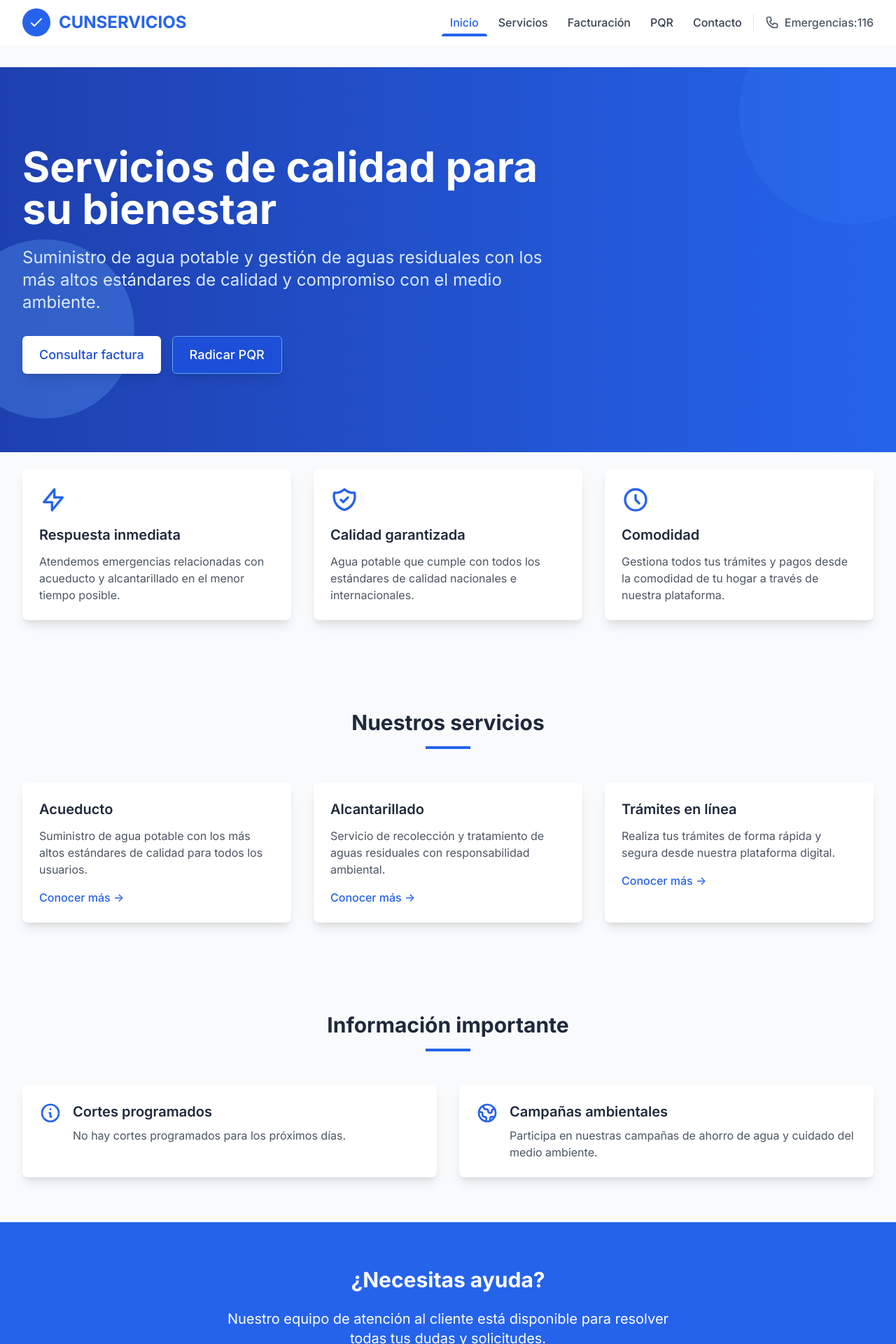
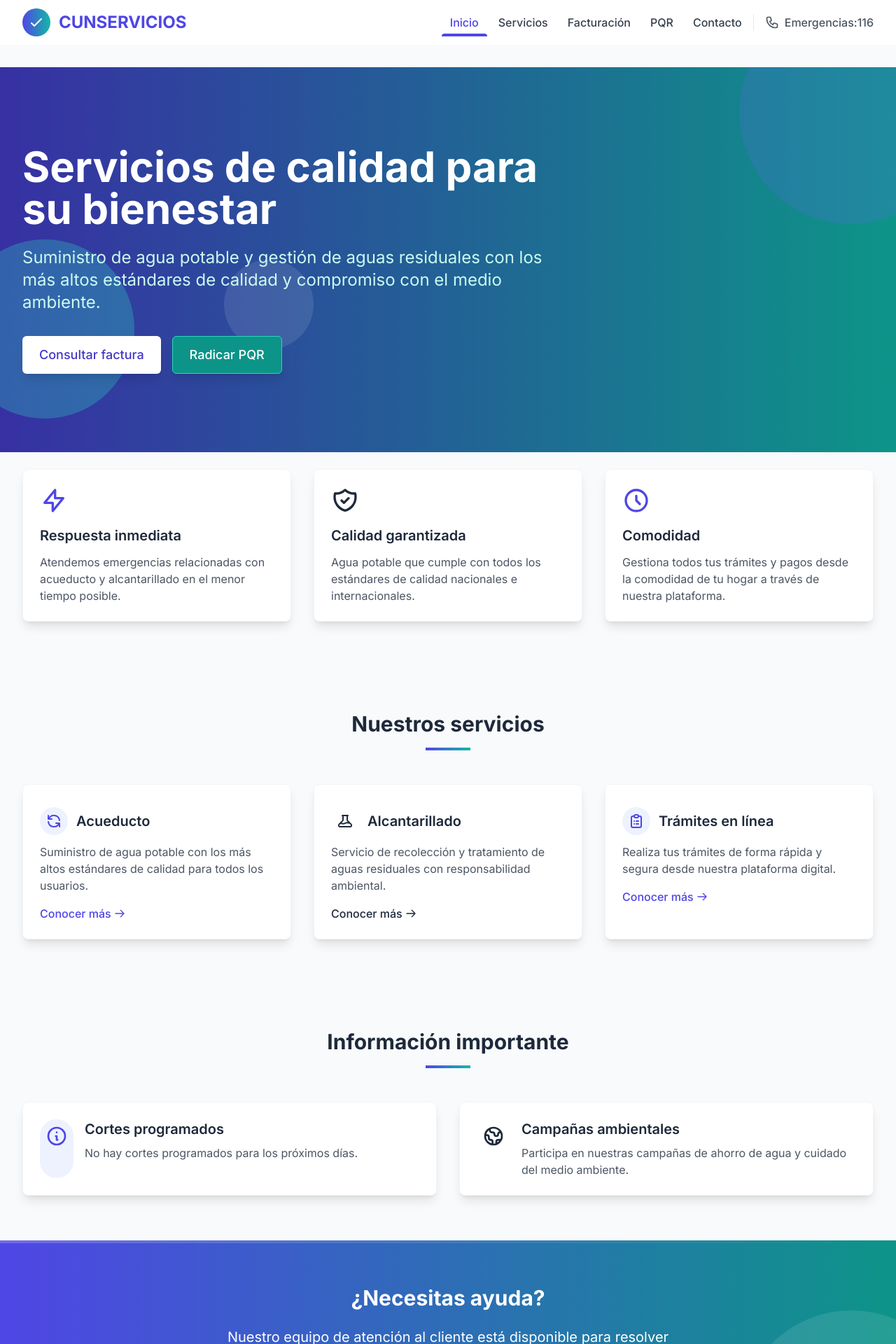
Before and after one commit to JuanLara18/Cunservicios, a React (Create React App) app in the folder frontend/: page / in a window 1280 px wide. Shown: the top 1920 px of the page at 70% size. Built offline with nearby package versions, Linux system fonts and the light colour scheme; no server answers.

Commit message:
heance style

```diff
--- a/frontend/src/components/common/Footer.jsx
+++ b/frontend/src/components/common/Footer.jsx
@@ -3,7 +3,7 @@ import { Link } from "react-router-dom";
 
 const Footer = () => {
   return (
-    <footer className="bg-gray-800 text-white py-12">
+    <footer className="bg-gray-900 text-white py-12">
       <div className="container mx-auto px-4">
         <div className="grid grid-cols-1 md:grid-cols-4 gap-8">
           <div>
--- a/frontend/src/components/common/Header.jsx
+++ b/frontend/src/components/common/Header.jsx
@@ -38,7 +38,7 @@ const Header = () => {
         <div className="flex justify-between items-center">
         <Link to="/" className="flex items-center">
           <div className="flex items-center">
-              <div className="h-10 w-10 rounded-full bg-blue-600 flex items-center justify-center mr-3">
+            <div className="h-10 w-10 rounded-full bg-gradient-to-r from-indigo-600 to-teal-500 flex items-center justify-center mr-3">
               <svg
                 xmlns="http://www.w3.org/2000/svg"
                 className="h-6 w-6 text-white"
@@ -54,7 +54,7 @@ const Header = () => {
                 />
               </svg>
             </div>
-              <span className="text-blue-600 font-bold text-2xl">CUNSERVICIOS</span>
+            <span className="text-indigo-600 font-bold text-2xl">CUNSERVICIOS</span>
           </div>
         </Link>
 
@@ -167,8 +167,8 @@ const NavItem = ({ to, label }) => (
     to={to}
     className={({ isActive }) =>
       isActive
-        ? "relative px-3 py-2 text-blue-600 font-medium after:absolute after:bottom-0 after:left-0 after:right-0 after:h-1 after:bg-blue-600 after:rounded-t-md"
-        : "px-3 py-2 text-gray-700 hover:text-blue-600 font-medium relative after:absolute after:bottom-0 after:left-0 after:right-0 after:h-1 after:bg-transparent hover:after:bg-blue-200 after:rounded-t-md after:transition-colors"
+        ? "relative px-3 py-2 text-indigo-600 font-medium after:absolute after:bottom-0 after:left-0 after:right-0 after:h-1 after:bg-indigo-600 after:rounded-t-md"
+        : "px-3 py-2 text-gray-700 hover:text-indigo-600 font-medium relative after:absolute after:bottom-0 after:left-0 after:right-0 after:h-1 after:bg-transparent hover:after:bg-indigo-200 after:rounded-t-md after:transition-colors"
     }
     end={to === "/"}
   >
@@ -182,8 +182,8 @@ const MobileNavItem = ({ to, label, onClick }) => (
     to={to}
     className={({ isActive }) =>
       isActive
-        ? "text-blue-600 font-medium py-2 px-2 bg-blue-50 rounded-md"
-        : "text-gray-700 hover:text-blue-600 py-2 px-2 hover:bg-gray-100 rounded-md"
+        ? "text-indigo-600 font-medium py-2 px-2 bg-indigo-50 rounded-md"
+        : "text-gray-700 hover:text-indigo-600 py-2 px-2 hover:bg-gray-100 rounded-md"
     }
     onClick={onClick}
     end={to === "/"}
--- a/frontend/src/pages/Home.jsx
+++ b/frontend/src/pages/Home.jsx
@@ -5,29 +5,30 @@ const Home = () => {
   return (
     <div>
       {/* Hero Section */}
-      <section className="relative bg-gradient-to-r from-blue-800 to-blue-600 text-white py-20 md:py-28 overflow-hidden">
+      <section className="relative bg-gradient-to-r from-indigo-800 to-teal-600 text-white py-20 md:py-28 overflow-hidden">
         {/* Formas decorativas en el fondo */}
-        <div className="absolute -top-24 -right-24 w-80 h-80 bg-blue-500 rounded-full opacity-20"></div>
-        <div className="absolute bottom-12 -left-16 w-64 h-64 bg-blue-400 rounded-full opacity-30"></div>
+        <div className="absolute -top-24 -right-24 w-80 h-80 bg-indigo-500 rounded-full opacity-20"></div>
+        <div className="absolute bottom-12 -left-16 w-64 h-64 bg-teal-400 rounded-full opacity-30"></div>
+        <div className="absolute top-1/2 left-1/4 w-32 h-32 bg-white rounded-full opacity-10"></div>
 
         <div className="container mx-auto px-4 relative z-10">
           <div className="max-w-3xl">
             <h1 className="text-4xl md:text-5xl lg:text-6xl font-bold mb-6 leading-tight">
               Servicios de calidad para su bienestar
             </h1>
-            <p className="text-xl md:text-2xl mb-8 text-blue-100">
+            <p className="text-xl md:text-2xl mb-8 text-teal-100">
               Suministro de agua potable y gestión de aguas residuales con los más altos estándares de calidad y compromiso con el medio ambiente.
             </p>
             <div className="flex flex-wrap gap-4">
               <Link
                 to="/facturacion"
-                className="btn-hero bg-white text-blue-700 hover:bg-blue-50"
+                className="btn-hero bg-white text-indigo-700 hover:bg-indigo-50 shadow-xl hover:shadow-2xl transform hover:-translate-y-1"
               >
                 Consultar factura
               </Link>
               <Link
                 to="/pqr"
-                className="btn-hero bg-blue-700 hover:bg-blue-800 border border-blue-400"
+                className="btn-hero bg-teal-600 hover:bg-teal-700 border border-teal-400 shadow-xl hover:shadow-2xl transform hover:-translate-y-1"
               >
                 Radicar PQR
               </Link>
@@ -48,6 +49,7 @@ const Home = () => {
               }
               title="Respuesta inmediata"
               description="Atendemos emergencias relacionadas con acueducto y alcantarillado en el menor tiempo posible."
+              color="indigo"
             />
             <FeaturedCard
               icon={
@@ -57,6 +59,7 @@ const Home = () => {
               }
               title="Calidad garantizada"
               description="Agua potable que cumple con todos los estándares de calidad nacionales e internacionales."
+              color="teal"
             />
             <FeaturedCard
               icon={
@@ -66,6 +69,7 @@ const Home = () => {
               }
               title="Comodidad"
               description="Gestiona todos tus trámites y pagos desde la comodidad de tu hogar a través de nuestra plataforma."
+              color="indigo"
             />
           </div>
         </div>
@@ -74,7 +78,7 @@ const Home = () => {
       {/* Servicios principales */}
       <section className="py-16 bg-gray-50">
         <div className="container mx-auto px-4">
-          <h2 className="text-3xl font-bold text-center mb-12 after:content-[''] after:block after:w-16 after:h-1 after:bg-blue-600 after:mx-auto after:mt-4">
+          <h2 className="text-3xl font-bold text-center mb-12 after:content-[''] after:block after:w-16 after:h-1 after:bg-gradient-to-r after:from-indigo-600 after:to-teal-500 after:mx-auto after:mt-4">
             Nuestros servicios
           </h2>
           <div className="grid grid-cols-1 md:grid-cols-3 gap-8">
@@ -82,16 +86,34 @@ const Home = () => {
               title="Acueducto"
               description="Suministro de agua potable con los más altos estándares de calidad para todos los usuarios."
               linkTo="/servicios"
+              icon={
+                <svg xmlns="http://www.w3.org/2000/svg" className="h-6 w-6" fill="none" viewBox="0 0 24 24" stroke="currentColor">
+                  <path strokeLinecap="round" strokeLinejoin="round" strokeWidth={2} d="M4 4v5h.582m15.356 2A8.001 8.001 0 004.582 9m0 0H9m11 11v-5h-.581m0 0a8.003 8.003 0 01-15.357-2m15.357 2H15" />
+                </svg>
+              }
+              color="indigo"
             />
             <ServiceCard
               title="Alcantarillado"
               description="Servicio de recolección y tratamiento de aguas residuales con responsabilidad ambiental."
               linkTo="/servicios"
+              icon={
+                <svg xmlns="http://www.w3.org/2000/svg" className="h-6 w-6" fill="none" viewBox="0 0 24 24" stroke="currentColor">
+                  <path strokeLinecap="round" strokeLinejoin="round" strokeWidth={2} d="M19.428 15.428a2 2 0 00-1.022-.547l-2.387-.477a6 6 0 00-3.86.517l-.318.158a6 6 0 01-3.86.517L6.05 15.21a2 2 0 00-1.806.547M8 4h8l-1 1v5.172a2 2 0 00.586 1.414l5 5c1.26 1.26.367 3.414-1.415 3.414H4.828c-1.782 0-2.674-2.154-1.414-3.414l5-5A2 2 0 009 10.172V5L8 4z" />
+                </svg>
+              }
+              color="teal"
             />
             <ServiceCard
               title="Trámites en línea"
               description="Realiza tus trámites de forma rápida y segura desde nuestra plataforma digital."
               linkTo="/servicios"
+              icon={
+                <svg xmlns="http://www.w3.org/2000/svg" className="h-6 w-6" fill="none" viewBox="0 0 24 24" stroke="currentColor">
+                  <path strokeLinecap="round" strokeLinejoin="round" strokeWidth={2} d="M9 5H7a2 2 0 00-2 2v12a2 2 0 002 2h10a2 2 0 002-2V7a2 2 0 00-2-2h-2M9 5a2 2 0 002 2h2a2 2 0 002-2M9 5a2 2 0 012-2h2a2 2 0 012 2m-3 7h3m-3 4h3m-6-4h.01M9 16h.01" />
+                </svg>
+              }
+              color="indigo"
             />
           </div>
         </div>
@@ -100,7 +122,7 @@ const Home = () => {
       {/* Información importante y noticias */}
       <section className="py-16">
         <div className="container mx-auto px-4">
-          <h2 className="text-3xl font-bold text-center mb-12 after:content-[''] after:block after:w-16 after:h-1 after:bg-blue-600 after:mx-auto after:mt-4">
+          <h2 className="text-3xl font-bold text-center mb-12 after:content-[''] after:block after:w-16 after:h-1 after:bg-gradient-to-r after:from-indigo-600 after:to-teal-500 after:mx-auto after:mt-4">
             Información importante
           </h2>
           <div className="grid grid-cols-1 md:grid-cols-2 gap-8">
@@ -112,6 +134,7 @@ const Home = () => {
                   <path strokeLinecap="round" strokeLinejoin="round" strokeWidth={2} d="M13 16h-1v-4h-1m1-4h.01M21 12a9 9 0 11-18 0 9 9 0 0118 0z" />
                 </svg>
               }
+              color="indigo"
             />
             <InfoCard
               title="Campañas ambientales"
@@ -121,21 +144,26 @@ const Home = () => {
                   <path strokeLinecap="round" strokeLinejoin="round" strokeWidth={2} d="M3.055 11H5a2 2 0 012 2v1a2 2 0 002 2 2 2 0 012 2v2.945M8 3.935V5.5A2.5 2.5 0 0010.5 8h.5a2 2 0 012 2 2 2 0 104 0 2 2 0 012-2h1.064M15 20.488V18a2 2 0 012-2h3.064M21 12a9 9 0 11-18 0 9 9 0 0118 0z" />
                 </svg>
               }
+              color="teal"
             />
           </div>
         </div>
       </section>
 
       {/* CTA Section */}
-      <section className="bg-blue-600 text-white py-16">
-        <div className="container mx-auto px-4 text-center">
+      <section className="bg-gradient-to-r from-indigo-600 to-teal-600 text-white py-16 relative overflow-hidden">
+        {/* Decorativos */}
+        <div className="absolute top-0 left-0 w-full h-1 bg-gradient-to-r from-white to-transparent opacity-20"></div>
+        <div className="absolute -right-24 -bottom-24 w-80 h-80 bg-white rounded-full opacity-10"></div>
+
+        <div className="container mx-auto px-4 text-center relative z-10">
           <h2 className="text-3xl font-bold mb-6">¿Necesitas ayuda?</h2>
           <p className="text-xl mb-8 max-w-2xl mx-auto">
             Nuestro equipo de atención al cliente está disponible para resolver todas tus dudas y solicitudes.
           </p>
           <Link
             to="/contacto"
-            className="inline-block px-8 py-3 bg-white text-blue-600 rounded-md font-medium hover:bg-blue-50 transition-colors shadow-lg"
+            className="inline-block px-8 py-3 bg-white text-indigo-600 rounded-md font-medium hover:bg-indigo-50 transition-colors shadow-lg hover:shadow-xl transform hover:-translate-y-1 transition-all duration-300"
           >
             Contáctanos
           </Link>
@@ -146,31 +174,40 @@ const Home = () => {
 };
 
 // Componente de tarjeta de característica
-const FeaturedCard = ({ icon, title, description }) => (
-  <div className="bg-white rounded-lg shadow-lg p-6 transform transition-transform hover:-translate-y-1">
-    <div className="text-blue-600 mb-4">{icon}</div>
+const FeaturedCard = ({ icon, title, description, color = "indigo" }) => (
+  <div className={`bg-white rounded-lg shadow-lg p-6 transform transition-transform hover:-translate-y-1 border border-gray-100 hover:border-${color}-200`}>
+    <div className={`text-${color}-600 mb-4`}>{icon}</div>
     <h3 className="text-xl font-semibold mb-3">{title}</h3>
     <p className="text-gray-600">{description}</p>
   </div>
 );
 
 // Componente de tarjeta de servicio
-const ServiceCard = ({ title, description, linkTo }) => (
-  <div className="bg-white rounded-lg shadow-lg overflow-hidden">
+const ServiceCard = ({ title, description, linkTo, icon, color = "indigo" }) => (
+  <div className="bg-white rounded-lg shadow-lg overflow-hidden transition-all duration-300 hover:shadow-xl border border-gray-100 hover:border-gray-200 transform hover:-translate-y-1">
+    <div className={`h-2 bg-gradient-to-r from-${color}-500 to-${color}-700`}></div>
     <div className="p-6">
-      <h3 className="text-xl font-semibold mb-3">{title}</h3>
+      <div className="flex items-center mb-3">
+        <div className={`mr-3 p-2 rounded-full bg-${color}-50 text-${color}-600`}>
+          {icon}
+        </div>
+        <h3 className="text-xl font-semibold">{title}</h3>
+      </div>
       <p className="text-gray-600 mb-4">{description}</p>
-      <Link to={linkTo} className="text-blue-600 hover:text-blue-800 font-medium">
-        Conocer más →
+      <Link to={linkTo} className={`text-${color}-600 hover:text-${color}-800 font-medium flex items-center`}>
+        Conocer más
+        <svg xmlns="http://www.w3.org/2000/svg" className="h-4 w-4 ml-1" fill="none" viewBox="0 0 24 24" stroke="currentColor">
+          <path strokeLinecap="round" strokeLinejoin="round" strokeWidth={2} d="M14 5l7 7m0 0l-7 7m7-7H3" />
+        </svg>
       </Link>
     </div>
   </div>
 );
 
 // Componente de tarjeta de información
-const InfoCard = ({ icon, title, content }) => (
-  <div className="bg-white rounded-lg shadow-lg p-6 flex">
-    <div className="text-blue-600 mr-4 flex-shrink-0">{icon}</div>
+const InfoCard = ({ icon, title, content, color = "indigo" }) => (
+  <div className="bg-white rounded-lg shadow-lg p-6 flex border border-gray-100 hover:border-gray-200 transition-all duration-300 hover:shadow-xl">
+    <div className={`text-${color}-600 mr-4 flex-shrink-0 p-2 rounded-full bg-${color}-50`}>{icon}</div>
     <div>
       <h3 className="text-xl font-semibold mb-2">{title}</h3>
       <p className="text-gray-600">{content}</p>
--- a/frontend/src/styles/global.css
+++ b/frontend/src/styles/global.css
@@ -4,9 +4,9 @@
 @tailwind utilities;
 
 :root {
-  --primary-color: #2563eb;
-  --primary-hover: #1d4ed8;
-  --secondary-color: #0ea5e9;
+  --primary-color: #4f46e5;
+  --primary-hover: #4338ca;
+  --secondary-color: #14b8a6;
   --background-color: #f8fafc;
   --text-color: #1e293b;
   --accent-color: #10b981;
@@ -41,15 +41,15 @@ body {
 
 /* Botones */
 .btn {
-  @apply inline-flex items-center justify-center px-5 py-2.5 rounded-md font-medium transition-all duration-200 focus:outline-none focus:ring-2 focus:ring-offset-2;
+  @apply inline-flex items-center justify-center px-5 py-2.5 rounded-md font-medium transition-all duration-200 focus:outline-none focus:ring-2 focus:ring-offset-2 shadow-sm;
 }
 
 .btn-primary {
-  @apply bg-blue-600 text-white hover:bg-blue-700 focus:ring-blue-500;
+  @apply bg-indigo-600 text-white hover:bg-indigo-700 focus:ring-indigo-500;
 }
 
 .btn-secondary {
-  @apply bg-gray-200 text-gray-800 hover:bg-gray-300 focus:ring-gray-400;
+  @apply bg-teal-600 text-white hover:bg-teal-700 focus:ring-teal-500;
 }
 
 .btn-success {
@@ -82,7 +82,7 @@ body {
 
 /* Cards */
 .card {
-  @apply bg-white rounded-lg shadow-md p-6 hover:shadow-lg transition-shadow duration-300;
+  @apply bg-white rounded-lg shadow-md p-6 hover:shadow-lg transition-shadow duration-300 border border-gray-100;
 }
 
 .card-hover {
```
Also changed, not shown: frontend/tailwind.config.js (+22 -61 lines). Lines whose indentation alone changed are shown as unchanged.
